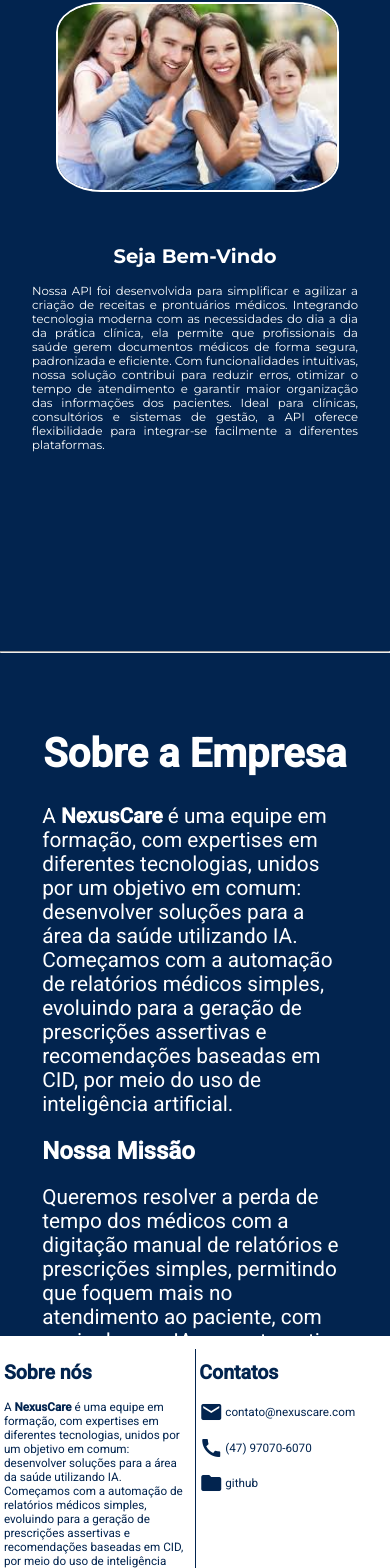
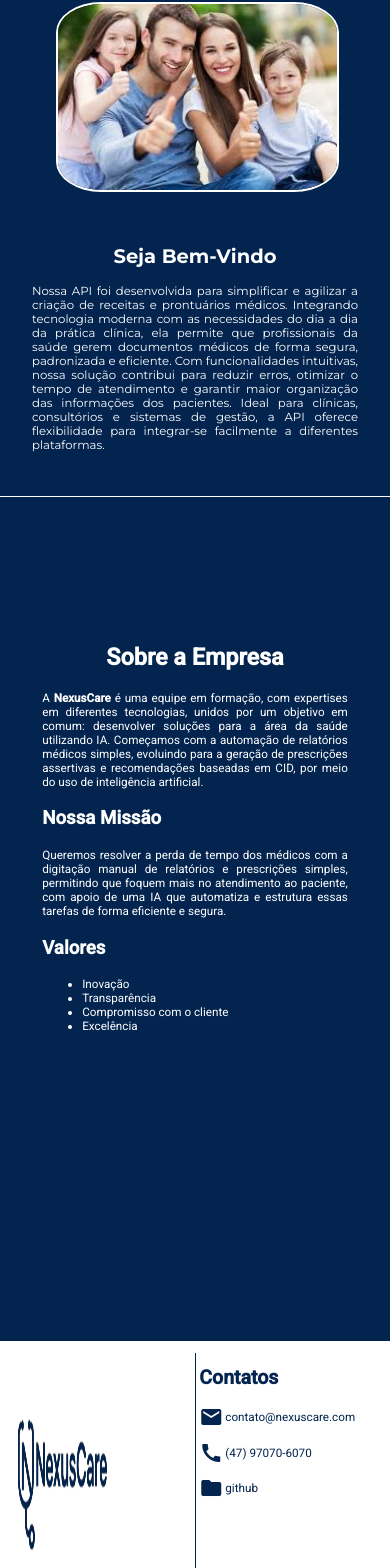
Before and after one commit to dennerborba/hackaton-front, an Angular app in the folder nexusCareFront/: page / in a window 390 px wide. Shown: the part 114-1682 px from the top of the page. Built offline with nearby package versions, Linux system fonts and the light colour scheme.

Commit message:
responsividade no footer e também no sobre

```diff
--- a/nexusCareFront/src/app/components/footer/footer.component.css
+++ b/nexusCareFront/src/app/components/footer/footer.component.css
@@ -5,8 +5,12 @@
   padding: 1vh 1vw 1vh 1vw;
   color: #02244f;
 }
-.about-us{
+.logo{
   width: 50vw;
+}
+.logo img{
+  height: 30vh;
+  width: 30vw;
 }
 .contact{
   width: 50vw;
--- a/nexusCareFront/src/app/components/footer/footer.component.html
+++ b/nexusCareFront/src/app/components/footer/footer.component.html
@@ -1,7 +1,6 @@
 <div class="footer">
-  <div class="about-us">
-    <h2>Sobre nós</h2>
-    <p>A <strong>NexusCare</strong> é uma equipe em formação, com expertises em diferentes tecnologias, unidos por um objetivo em comum: desenvolver soluções para a área da saúde utilizando IA. Começamos com a automação de relatórios médicos simples, evoluindo para a geração de prescrições assertivas e recomendações baseadas em CID, por meio  do uso de inteligência artificial.</p>
+  <div class="logo">
+    <img src="/assets/nexus_care-logo.png" alt=" logo empresa">
   </div>
   <span></span>
   <div  class="contact">
--- a/nexusCareFront/src/app/pages/home/home.component.css
+++ b/nexusCareFront/src/app/pages/home/home.component.css
@@ -5,6 +5,8 @@
   align-items: center;
   justify-content: space-between;
   padding: 0px 5% 0px 5%;
+  border-bottom: 1px solid white;
+  text-align: justify;
 }
 
 .imagem img {
@@ -66,5 +68,11 @@ p {
   background-color: #02244f;
   display: flex;
   flex-direction: column;
-  gap: 8em;
 }
+.sobre{
+  height: 100vh;
+  display: flex;
+  justify-content: center;
+  align-items: center;
+  text-align: justify;
+}
--- a/nexusCareFront/src/app/pages/home/home.component.html
+++ b/nexusCareFront/src/app/pages/home/home.component.html
@@ -7,12 +7,8 @@
       <h2>Seja Bem-Vindo</h2>
       <p>Nossa API foi desenvolvida para simplificar e agilizar a criação de receitas e prontuários médicos. Integrando tecnologia moderna com as necessidades do dia a dia da prática clínica, ela permite que profissionais da saúde gerem documentos médicos de forma segura, padronizada e eficiente. Com funcionalidades intuitivas, nossa solução contribui para reduzir erros, otimizar o tempo de atendimento e garantir maior organização das informações dos pacientes. Ideal para clínicas, consultórios e sistemas de gestão, a API oferece flexibilidade para integrar-se facilmente a diferentes plataformas.</p>
     </div>
-  <div class="imagens">
-    <img src="">
   </div>
-</div>
-<div id="sobre">
-  <hr>
+  <div class="sobre">
     <app-sobre></app-sobre>
   </div>
 </div>
--- a/nexusCareFront/src/app/pages/sobre/sobre.component.css
+++ b/nexusCareFront/src/app/pages/sobre/sobre.component.css
@@ -6,18 +6,19 @@
   padding: 5vh;
 }
 
-  .about-container h1,
-  .about-container h2 {
+  .about-container h2,
+  .about-container h3 {
     color: white;
   }
 
-  .about-container h1 {
+  .about-container h2 {
     text-align: center;
-    font-size: 2.5em;
+    font-size: clamp(20px, 6vw, 40px);
   }
 
   .about-container p,
   .about-container li {
-    font-size: 1.3em;
+    font-size: clamp(10px, 3vw, 20px);
     color: white;
+
   }
--- a/nexusCareFront/src/app/pages/sobre/sobre.component.html
+++ b/nexusCareFront/src/app/pages/sobre/sobre.component.html
@@ -1,13 +1,13 @@
 <div class="about-container">
-    <h1>Sobre a Empresa</h1>
+    <h2>Sobre a Empresa</h2>
     <p>
       A <strong>NexusCare</strong> é uma equipe em formação, com expertises em diferentes tecnologias, unidos por um objetivo em comum: desenvolver soluções para a área da saúde utilizando IA. Começamos com a automação de relatórios médicos simples, evoluindo para a geração de prescrições assertivas e recomendações baseadas em CID, por meio  do uso de inteligência artificial.
-    <h2>Nossa Missão</h2>
+    <h3>Nossa Missão</h3>
     <p>
         Queremos resolver a perda de tempo dos médicos com a digitação manual de relatórios e prescrições simples, permitindo que foquem mais no atendimento ao paciente, com apoio de uma IA que automatiza e estrutura essas tarefas de forma eficiente e segura.
     </p>
 
-    <h2>Valores</h2>
+    <h3>Valores</h3>
     <ul>
       <li>Inovação</li>
       <li>Transparência</li>
--- a/nexusCareFront/src/index.html
+++ b/nexusCareFront/src/index.html
@@ -1,5 +1,5 @@
 <!doctype html>
-<html lang="en">
+<html lang="pt-br">
 <head>
   <meta charset="utf-8">
   <title>NexusCareFront</title>
```
Lines whose indentation alone changed are shown as unchanged.
